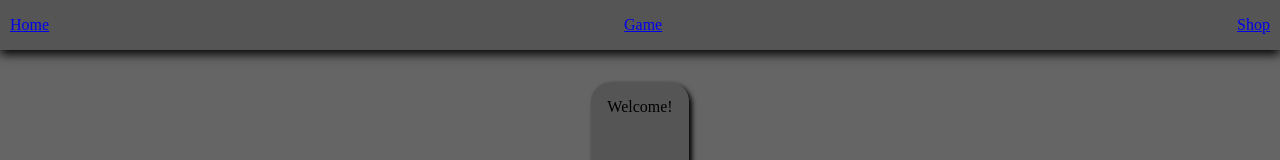
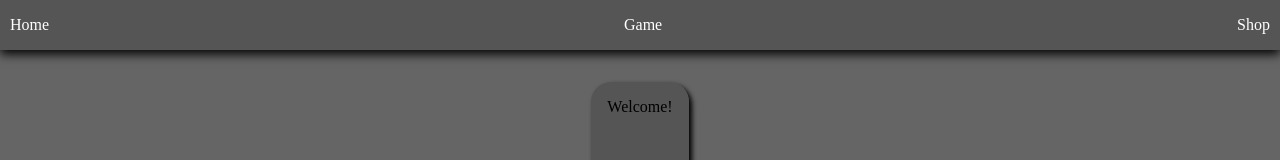
Before and after one commit to Wolven531/angular-game, an Angular app: page /welcome in a window 1280 px wide. Shown: the top 160 px of the page. Built offline with nearby package versions, Linux system fonts and the light colour scheme.

Commit message:
Change style of header links

```diff
--- a/src/app/app.component.scss
+++ b/src/app/app.component.scss
@@ -54,6 +54,13 @@
 				li {
 					margin: 0;
 					padding: 0 10px;
+
+					a,
+					a:visited,
+					a:hover {
+						color: #fff;
+						text-decoration: none;
+					}
 				}
 			}
 		}
```
